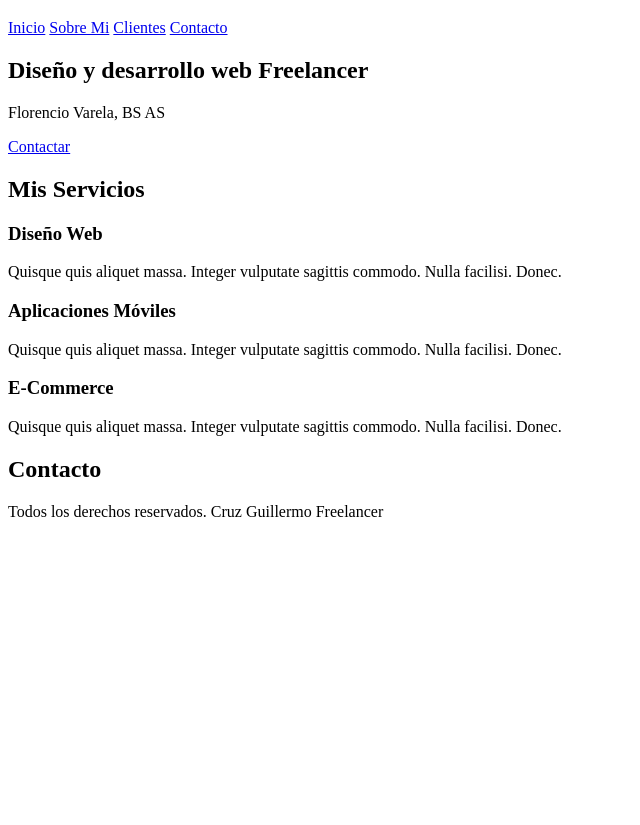
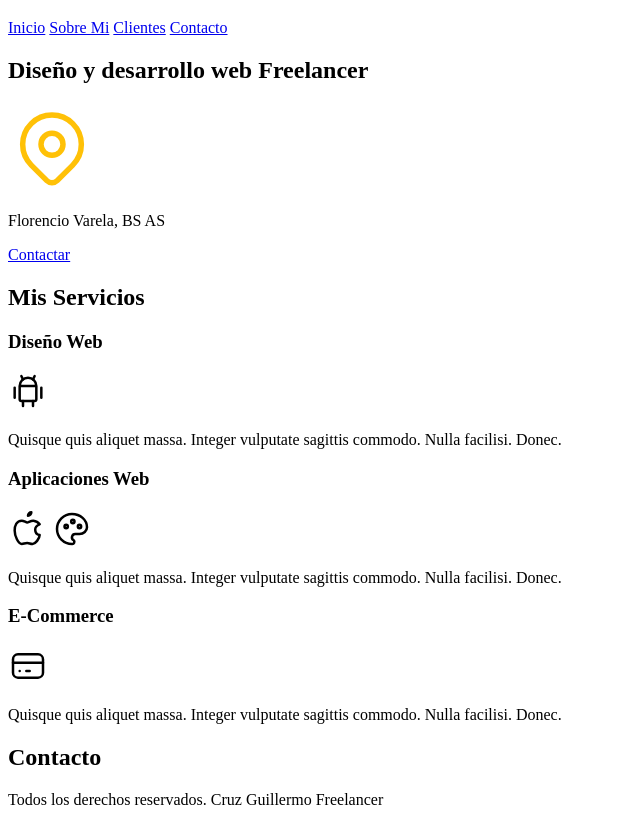
Before and after one commit to aplicacionesmoviles/proyectoweb, a plain HTML site: page index.html in a window 1280 px wide. Shown: the part 61-886 px from the top of the page, without its empty margins (0-640 px from the left). Before the commit the page ends 800 px from the top, so only its background shows below. Drawn offline with Linux system fonts and the light colour scheme.

Commit message:
iconos web diseño ecommerce

```diff
--- a/index.html
+++ b/index.html
@@ -8,16 +8,30 @@
 <body>
     <header>
          <h1> Cruz Guillermo Freelancer </h1>
-         <nav> <!-- menu de navegacion de un solo nivel, para varios niveles se una <ul >con  <li>-->
+
+    </header>
+     <nav> <!-- menu de navegacion de un solo nivel, para varios niveles se una <ul >con  <li>-->
              <a href="#">Inicio</a>
              <a href="#">Sobre Mi</a>
              <a href="#">Clientes</a>
              <a href="#">Contacto</a>
 
-         </nav>
-    </header>
+     </nav>
+
+
     <section>  <!--no hace parte del contenido ppal entonces lo pongo denro del ssection-->
             <h2> Diseño y desarrollo web Freelancer</h2>
+            <p>
+                <svg xmlns="http://www.w3.org/2000/svg"
+                viewBox="0 0 24 24"
+                fill="none"
+                stroke="#FFC107"
+                stroke-linecap="round"
+                stroke-linejoin="round"
+                width="88" height="88" stroke-width="1.5"> <path d="M9 11a3 3 0 1 0 6 0a3 3 0 0 0 -6 0"></path> <path d="M17.657 16.657l-4.243 4.243a2 2 0 0 1 -2.827 0l-4.244 -4.243a8 8 0 1 1 11.314 0z">
+
+                </path> </svg>
+            </p>
             <p>Florencio Varela, BS AS</p>
             <a href="#">Contactar</a>
     </section>
@@ -25,16 +39,41 @@
         <h2>Mis Servicios</h2>
         <section>
             <h3>Diseño Web</h3>
+
+             <svg xmlns="http://www.w3.org/2000/svg" viewBox="0 0 24 24" fill="none" stroke="currentColor" stroke-linecap="round" stroke-linejoin="round" width="40" height="40" stroke-width="1.5">
+                    <path d="M4 10l0 6"></path>
+                    <path d="M20 10l0 6"></path>
+                    <path d="M7 9h10v8a1 1 0 0 1 -1 1h-8a1 1 0 0 1 -1 -1v-8a5 5 0 0 1 10 0"></path>
+                    <path d="M8 3l1 2"></path>
+                    <path d="M16 3l-1 2"></path>
+                    <path d="M9 18l0 3"></path>
+                    <path d="M15 18l0 3"></path>
+                  </svg>
+
+
             <p>Quisque quis aliquet massa. Integer vulputate sagittis commodo. Nulla facilisi. Donec.</p>
         </section>
 
         <section>
-            <h3>Aplicaciones Móviles</h3>
+            <h3>Aplicaciones Web</h3>
+            <svg xmlns="http://www.w3.org/2000/svg" viewBox="0 0 24 24" fill="none" stroke="currentColor" stroke-linecap="round" stroke-linejoin="round" width="40" height="40" stroke-width="1.5">
+                <path d="M8.286 7.008c-3.216 0 -4.286 3.23 -4.286 5.92c0 3.229 2.143 8.072 4.286 8.072c1.165 -.05 1.799 -.538 3.214 -.538c1.406 0 1.607 .538 3.214 .538s4.286 -3.229 4.286 -5.381c-.03 -.011 -2.649 -.434 -2.679 -3.23c-.02 -2.335 2.589 -3.179 2.679 -3.228c-1.096 -1.606 -3.162 -2.113 -3.75 -2.153c-1.535 -.12 -3.032 1.077 -3.75 1.077c-.729 0 -2.036 -1.077 -3.214 -1.077z"></path>
+                <path d="M12 4a2 2 0 0 0 2 -2a2 2 0 0 0 -2 2"></path>
+              </svg>
+
+
+         <svg xmlns="http://www.w3.org/2000/svg"
+            viewBox="0 0 24 24" fill="none"
+             stroke="#000000" stroke-linecap="round" stroke-linejoin="round" width="40" height="40" stroke-width="1.5"> <path d="M12 21a9 9 0 0 1 0 -18c4.97 0 9 3.582 9 8c0 1.06 -.474 2.078 -1.318 2.828c-.844 .75 -1.989 1.172 -3.182 1.172h-2.5a2 2 0 0 0 -1 3.75a1.3 1.3 0 0 1 -1 2.25"></path> <path d="M8.5 10.5m-1 0a1 1 0 1 0 2 0a1 1 0 1 0 -2 0"></path> <path d="M12.5 7.5m-1 0a1 1 0 1 0 2 0a1 1 0 1 0 -2 0"></path> <path d="M16.5 10.5m-1 0a1 1 0 1 0 2 0a1 1 0 1 0 -2 0">
+
+            </path>
+        </svg>
             <p>Quisque quis aliquet massa. Integer vulputate sagittis commodo. Nulla facilisi. Donec.</p>
         </section>
 
         <section>
             <h3>E-Commerce</h3>
+            <svg xmlns="http://www.w3.org/2000/svg" viewBox="0 0 24 24" fill="none" stroke="currentColor" stroke-linecap="round" stroke-linejoin="round" width="40" height="40" stroke-width="1.5"> <path d="M3 5m0 3a3 3 0 0 1 3 -3h12a3 3 0 0 1 3 3v8a3 3 0 0 1 -3 3h-12a3 3 0 0 1 -3 -3z"></path> <path d="M3 10l18 0"></path> <path d="M7 15l.01 0"></path> <path d="M11 15l2 0"></path> </svg>
             <p>Quisque quis aliquet massa. Integer vulputate sagittis commodo. Nulla facilisi. Donec.</p>
         </section>
 
```
Also changed, not shown: img/hero.jpg (renamed from hero.jpg).
